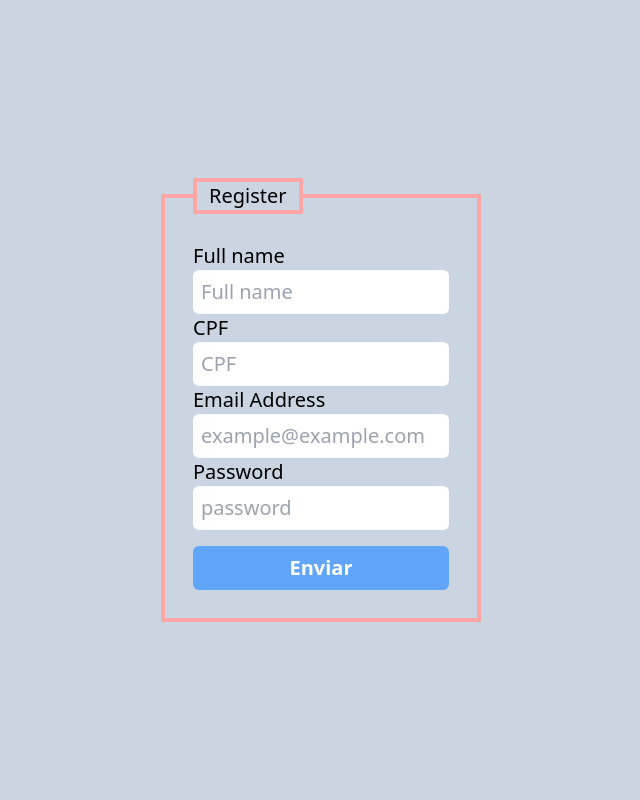
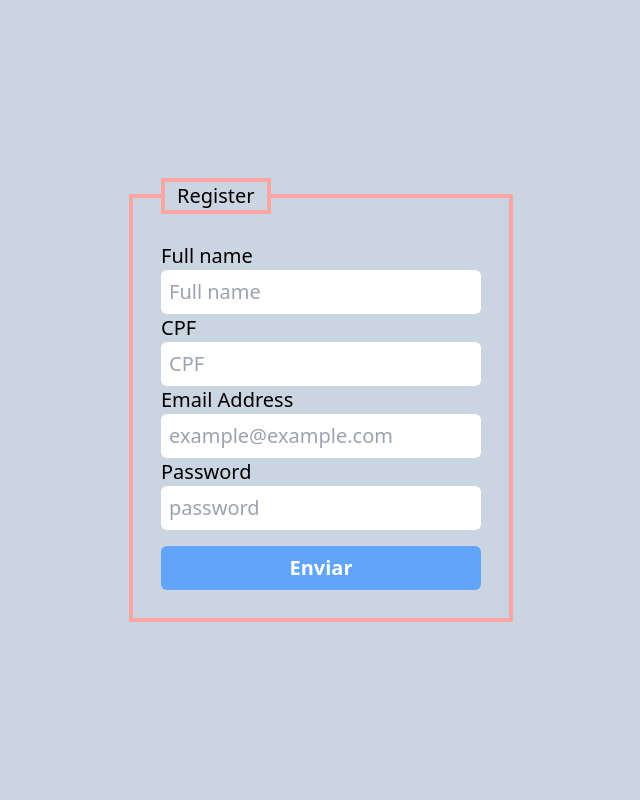
Before and after one commit to GustavoWong/register-system-php, a PHP site: page / in a window 1280 px wide. Shown: the whole page, without its empty margins (319-959 px from the left). Run offline with PHP 8.4, Linux system fonts and the light colour scheme.

Commit message:
feat: :sparkles: Melhorando a segurança

```diff
--- a/dist/output.css
+++ b/dist/output.css
@@ -584,6 +584,10 @@ video {
   width: 20rem;
 }
 
+.w-96 {
+  width: 24rem;
+}
+
 .items-center {
   align-items: center;
 }
--- a/index.php
+++ b/index.php
@@ -9,7 +9,7 @@
 
 <body>
   <main class="bg-slate-300 h-screen p-10 flex items-center justify-center">
-    <form action="src\auth\registerAuth.php" method="post" class="w-80 text-xl">
+    <form action="src\auth\registerAuth.php" method="post" class="w-96 text-xl">
       <fieldset class="p-7 border-4 border-red-300">
         <legend class="px-3 border-4 border-red-300 ">Register</legend>
         <!-- Name -->
--- a/src/auth/registerAuth.php
+++ b/src/auth/registerAuth.php
@@ -10,7 +10,7 @@ $userRegister = new RegisterDao($conn);
 $name = $_POST['full-name'];
 $cpf = $_POST['full-cpf'];
 $email = $_POST['full-email'];
-$password = $_POST['full-password'];
+$password = password_hash($_POST['full-password'], PASSWORD_DEFAULT);
 
 $modelRegister = new RegisterModel();
 $modelRegister->setName($name);
```
